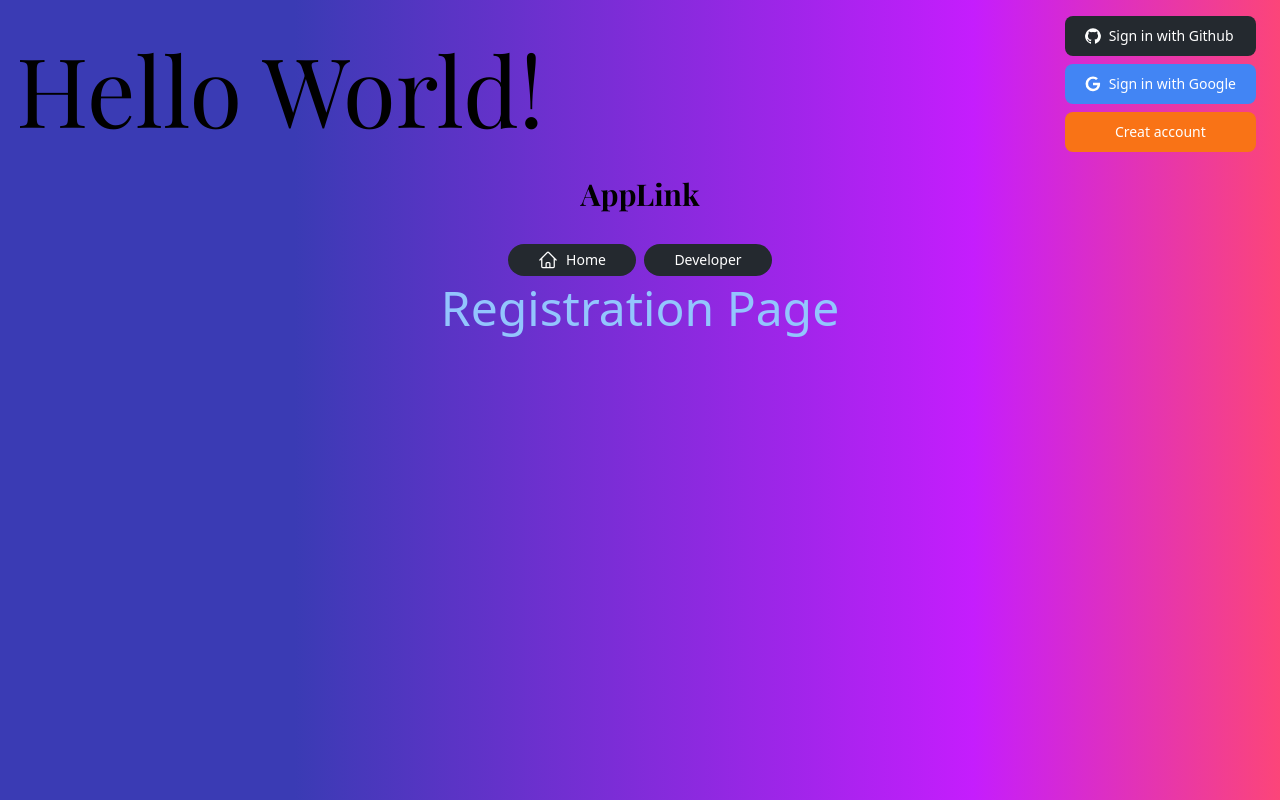
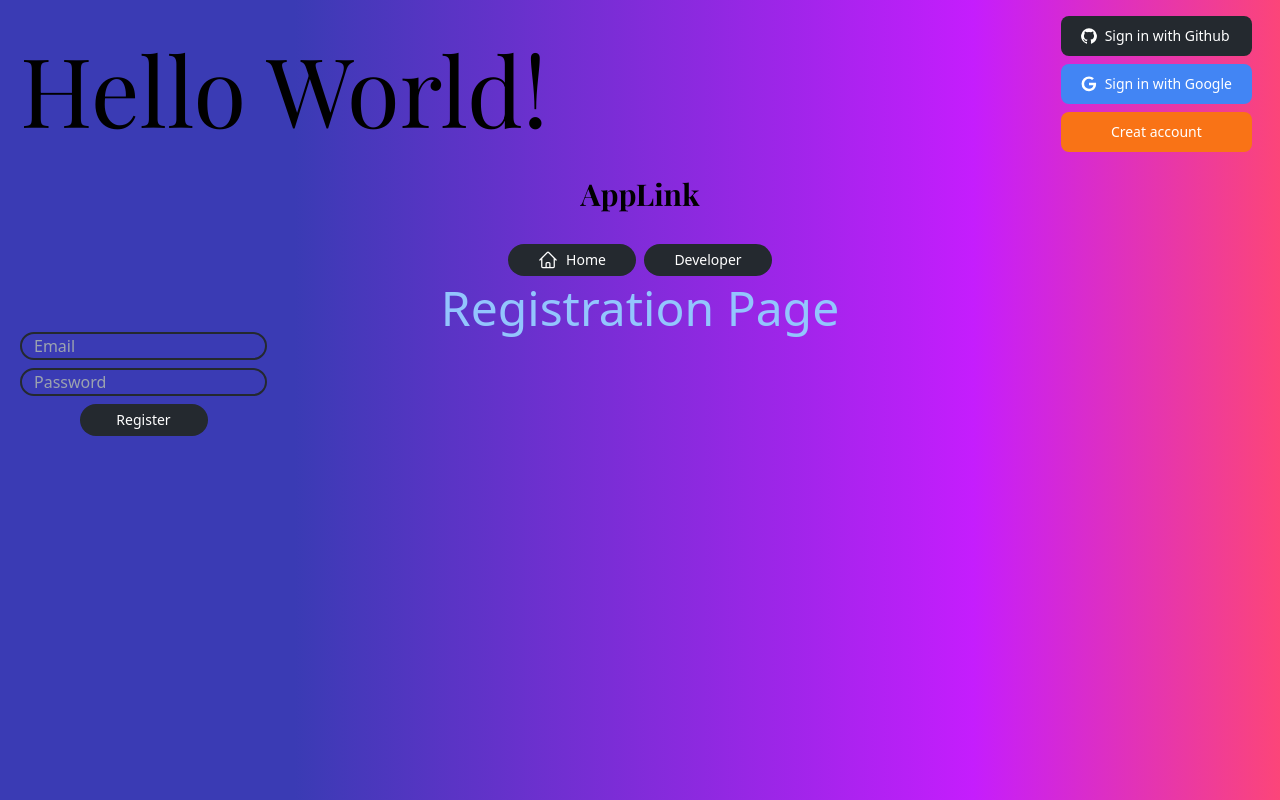
Before and after one commit to MaxBeregovyi/react-performance-review, a React (Vite) app: page /reg in a window 1280 px wide. Built offline with nearby package versions, Linux system fonts and the light colour scheme; no server answers; a web font is replaced by a local one.

Commit message:
add creat account form

```diff
--- a/src/components/AuthProvider.jsx
+++ b/src/components/AuthProvider.jsx
@@ -54,7 +54,7 @@ const AuthProvider = () => {
         <AppBtnGoogleAuth startGoogleLogin={startGoogleLogin} />
         <Link
           className='mb-2 me-2 inline-flex items-center justify-center rounded-lg bg-orange-500 px-5 py-2.5 text-center text-sm font-medium text-white hover:bg-[#4285F4]/90 focus:outline-none focus:ring-4 focus:ring-[#4285F4]/50 dark:focus:ring-[#4285F4]/55'
-          to={'/login'}
+          to={'/reg'}
         >
           Creat account
         </Link>
--- a/src/components/common/AppHeader.jsx
+++ b/src/components/common/AppHeader.jsx
@@ -3,7 +3,7 @@ import AuthProvider from '../AuthProvider.jsx';
 
 const AppHeader = () => {
   return (
-    <header className={'container flex items-center justify-between p-4'}>
+    <header className={'container flex items-center justify-between py-4'}>
       <h1 className={'font-playfair-display text-8xl'}>Hello World!</h1>
       <AuthProvider />
     </header>
--- a/src/index.css
+++ b/src/index.css
@@ -27,5 +27,8 @@ body {
 
 .container {
     max-width: 1600px;
-    margin: auto
+    margin: auto;
+    padding-left: 20px;
+    padding-right: 20px;
+
 }
--- a/src/routes/RegistrationUserPage.jsx
+++ b/src/routes/RegistrationUserPage.jsx
@@ -1,10 +1,58 @@
+import { useState } from 'react';
+import { useNavigate } from 'react-router-dom';
+import { getAuth, createUserWithEmailAndPassword } from 'firebase/auth';
+
 const RegistrationUserPage = () => {
+  const auth = getAuth();
+  const navigate = useNavigate();
+  const [userEmail, setUserEmail] = useState('');
+  const [userPass, setUserPass] = useState('');
+
+  const userReg = () => {
+    createUserWithEmailAndPassword(auth, userEmail, userPass)
+      .then((userData) => {
+        console.log(userData);
+        setUserEmail('');
+        setUserPass('');
+      })
+      .catch((error) => alert(error.message));
+  };
+
   return (
-    <div>
-      <h2 className={'flex justify-center text-5xl text-blue-300'}>
-        Registration Page
-      </h2>
-    </div>
+    <>
+      <div className={'container'}>
+        <h2 className={'flex justify-center text-5xl text-blue-300'}>
+          Registration Page
+        </h2>
+        <div className={'inline-flex flex-col items-center'}>
+          <input
+            value={userEmail}
+            onChange={(event) => setUserEmail(event.target.value)}
+            className={
+              'mb-2 block rounded-2xl border-2 border-[#24292F] bg-transparent pl-3 text-white'
+            }
+            placeholder={'Email'}
+            type='text'
+            name='email'
+            autoComplete={'username'}
+          />
+          <input
+            value={userPass}
+            onInput={(event) => setUserPass(event.target.value)}
+            className={
+              'mb-2 block rounded-2xl border-2 border-[#24292F] bg-transparent pl-3 text-white'
+            }
+            type='password'
+            name='password'
+            placeholder={'Password'}
+            autoComplete={'current-password'}
+          />
+          <button onClick={userReg} className={'link-style'}>
+            Register
+          </button>
+        </div>
+      </div>
+    </>
   );
 };
 
```
